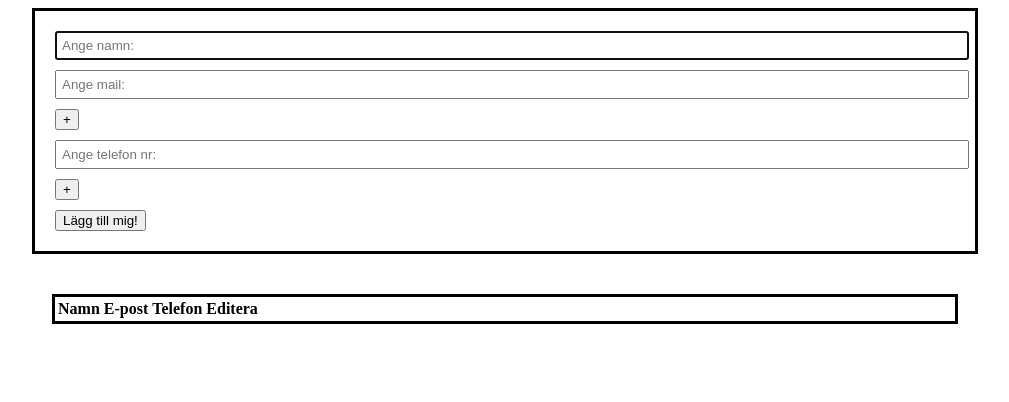
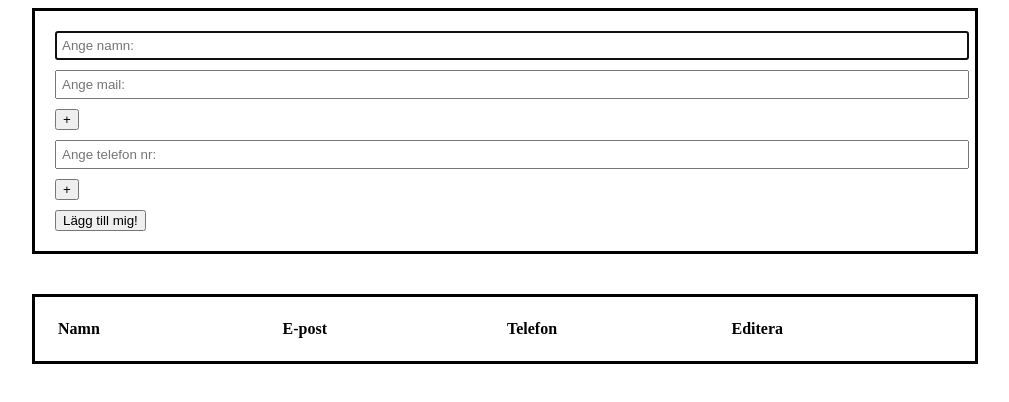
Before and after one commit to SjolinFredrik/vanilla-js, a website: page www/index.html in a window 1280 px wide. Shown: the whole page, without its empty margins (135-1144 px from the left). Drawn offline with Linux system fonts and the light colour scheme.

Commit message:
some style

```diff
--- a/www/style.css
+++ b/www/style.css
@@ -9,9 +9,17 @@
   max-width: 900px;
   border: solid;
   margin-top: 40px;
+  padding: 20px;
+}
+table {
+  width: 100%;
+  text-align: left;
+}
+th {
+  width: 25%;
 }
 .email-div {
-  margin: 0px;
+  margin: 0 auto;
 }
 input {
   width: 100%;
```
